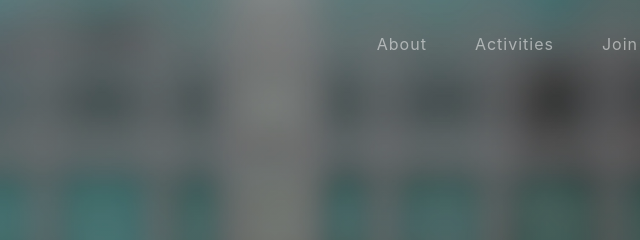
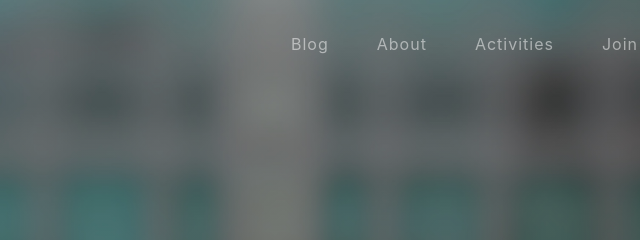
Before and after one commit to smart-microgrids-community/smart-microgrids-community.github.io, a website with bundled scripts: page docs/index.html in a window 1280 px wide. Shown: the top 240 px of the page, 533-1173 px from the left. Built offline with nearby package versions, Linux system fonts and the light colour scheme.

Commit message:
added medium url

```diff
--- a/docs/index.html
+++ b/docs/index.html
@@ -35,6 +35,9 @@
       </button>
       <div class="collapse navbar-collapse" id="navbarResponsive">
         <ul class="navbar-nav ml-auto">
+          <li class="nav-item">
+            <a class="nav-link js-scroll-trigger" href="https://medium.com/smart-microgrids">Blog</a>
+          </li>
           <li class="nav-item">
             <a class="nav-link js-scroll-trigger" href="#about">About</a>
           </li>
```
